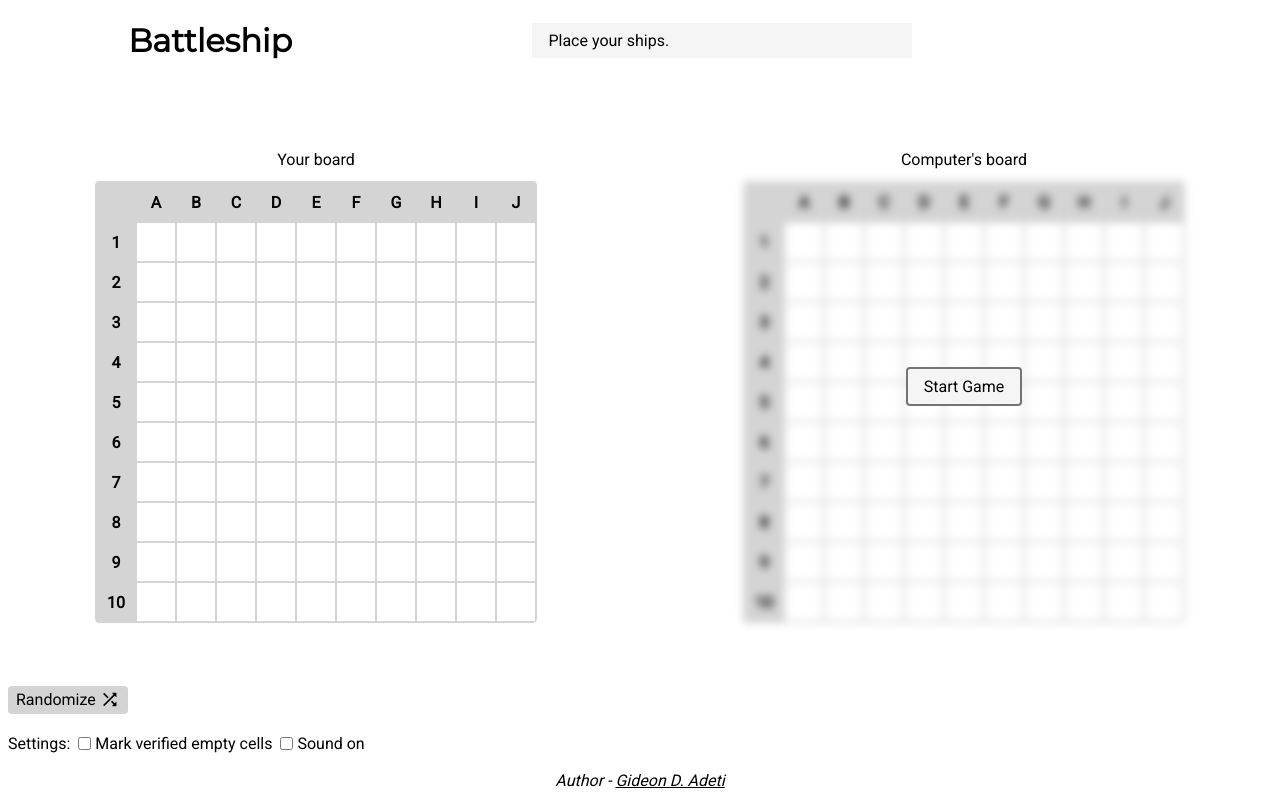
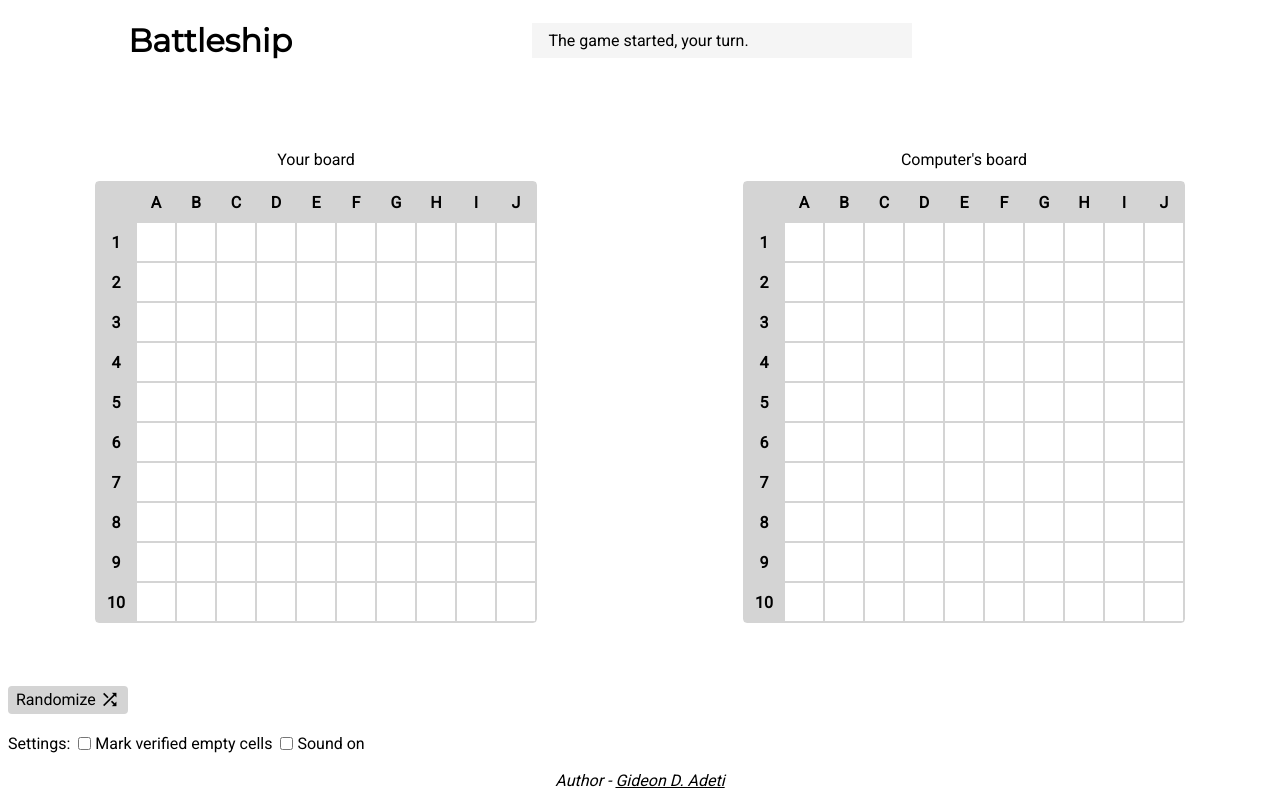
Before and after one commit to Gideon-D-Adeti/battleship, a website built with webpack: page src/index.html in a window 1280 px wide. Both pictures are taken after a click on the button "Start Game". Built offline with nearby package versions, Linux system fonts and the light colour scheme.

Commit message:
Implement functionality to unblur computer's board when start button is clicked

```diff
--- a/src/index.css
+++ b/src/index.css
@@ -77,6 +77,7 @@ main .gameboards {
     display: grid;
     grid-template-columns: repeat(2, 1fr);
     gap: var(--big);
+    user-select: none;
 }
 
 .gameboards>div {
@@ -128,6 +129,10 @@ main .gameboards {
     justify-content: center;
     align-items: center;
     border: 1px solid var(--neutral-2);
+}
+
+.cell:hover {
+    border: 2px solid var(--neutral-3);
 }
 
 .cell.label {
--- a/src/index.js
+++ b/src/index.js
@@ -1,5 +1,8 @@
 import './index.css'
 import setupGame from './modules/setupGame'
+import domManipulation from './modules/domM'
+
+const dom = new domManipulation()
 
 document.addEventListener('DOMContentLoaded', () => {
   const { player, computer } = setupGame()
@@ -9,4 +12,21 @@ document.addEventListener('DOMContentLoaded', () => {
 
   player.renderBoard()
   computer.renderBoard()
+
+  dom.startButton.addEventListener('click', () => {
+    startGame(player, computer)
+  })
 })
+
+function startGame (player, computer) {
+  dom.unblurComputerBoard()
+
+  // Initialize random starter
+  const starter = Math.random() > 0.5 ? 'player' : 'computer'
+
+  if (starter === 'player') {
+    dom.updateNotification('The game started, your turn.')
+  } else {
+    dom.updateNotification("The game started, computer's turn.")
+  }
+}
--- a/src/modules/player.js
+++ b/src/modules/player.js
@@ -47,7 +47,9 @@ export default class Player {
           `.cell[data-row="${x + 1}"][data-col="${y + 1}"]`
         )
         if (this.gameboard.board[x][y] !== null) {
-          cell.classList.add(`${this.name}-ship`)
+          if (this.name !== 'computer') {
+            cell.classList.add(`${this.name}-ship`)
+          }
         }
       }
     }
```
